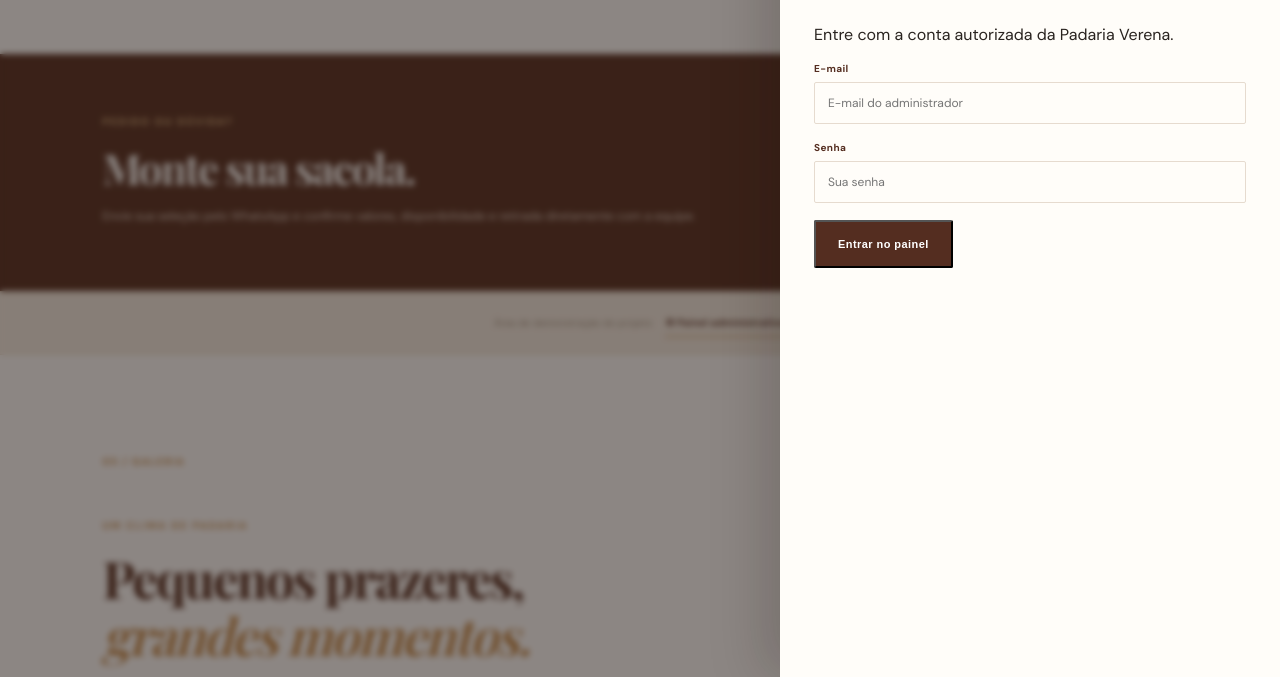
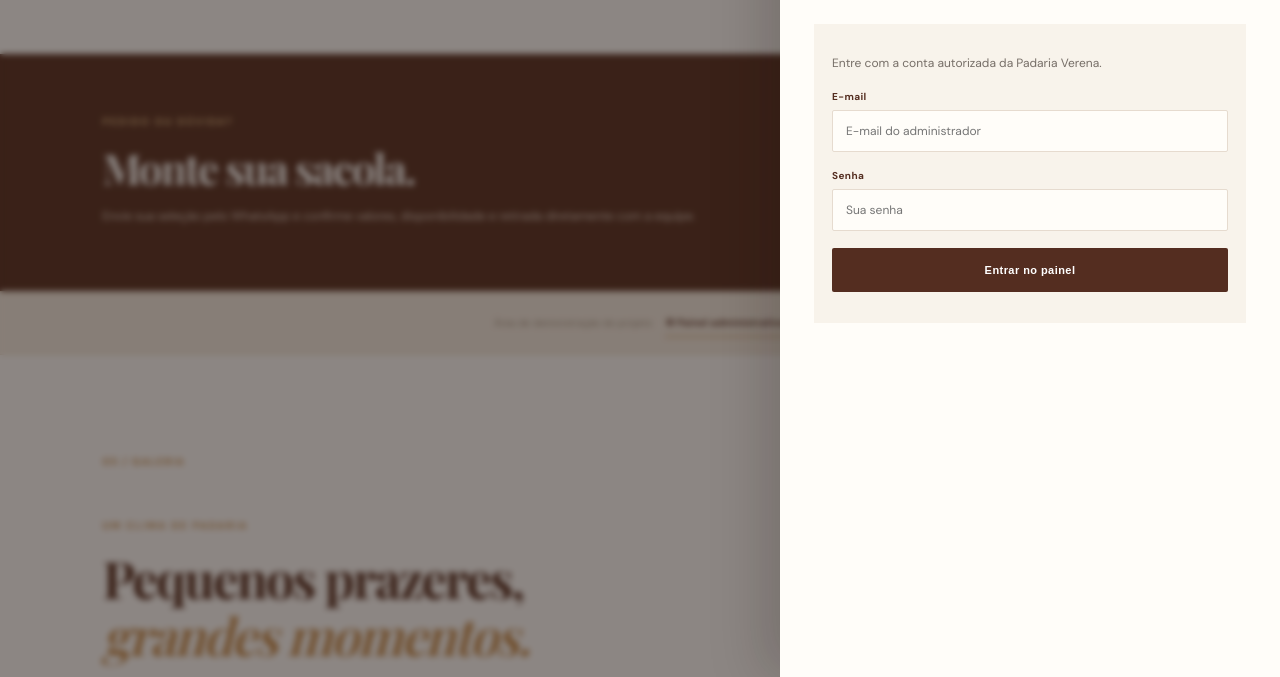
Before and after one commit to arturdiassilva09-prog/padaria-verena-brasileia, a plain HTML site: page index.html in a window 1280 px wide. Both pictures are taken after a click on the button "⚙ Painel administrativo". Shown: the part 4009-4686 px from the top of the page. Drawn offline with nearby package versions, Linux system fonts and the light colour scheme; no server answers.

Commit message:
Estiliza login do painel Firebase

```diff
--- a/style.css
+++ b/style.css
@@ -229,3 +229,6 @@ button:focus-visible,a:focus-visible{outline:2px solid var(--gold);outline-offse
 .feedback-local-item p{font-size:11px;line-height:1.7;color:var(--muted);margin:6px 0 0;overflow-wrap:anywhere}
 #clearFeedback{font-size:10px}
 @media(max-width:800px){.feedback-heading{grid-template-columns:1fr;gap:15px}.feedback-prototype{grid-template-columns:1fr}.feedback-form,.feedback-info{padding:23px}}
+
+/* Acesso administrativo Firebase */
+.admin-login-form{background:#f8f3eb;padding:18px;margin:18px 0}.admin-login-form>p{font-size:12px;line-height:1.6;color:var(--muted)}.admin-login-form .btn{width:100%;border:0;cursor:pointer}.admin-login-form[hidden],#adminTools[hidden]{display:none!important}.admin-session-bar{display:flex;justify-content:space-between;align-items:center;padding:12px 0;border-bottom:1px solid var(--line);font-size:11px;color:var(--muted)}
```
